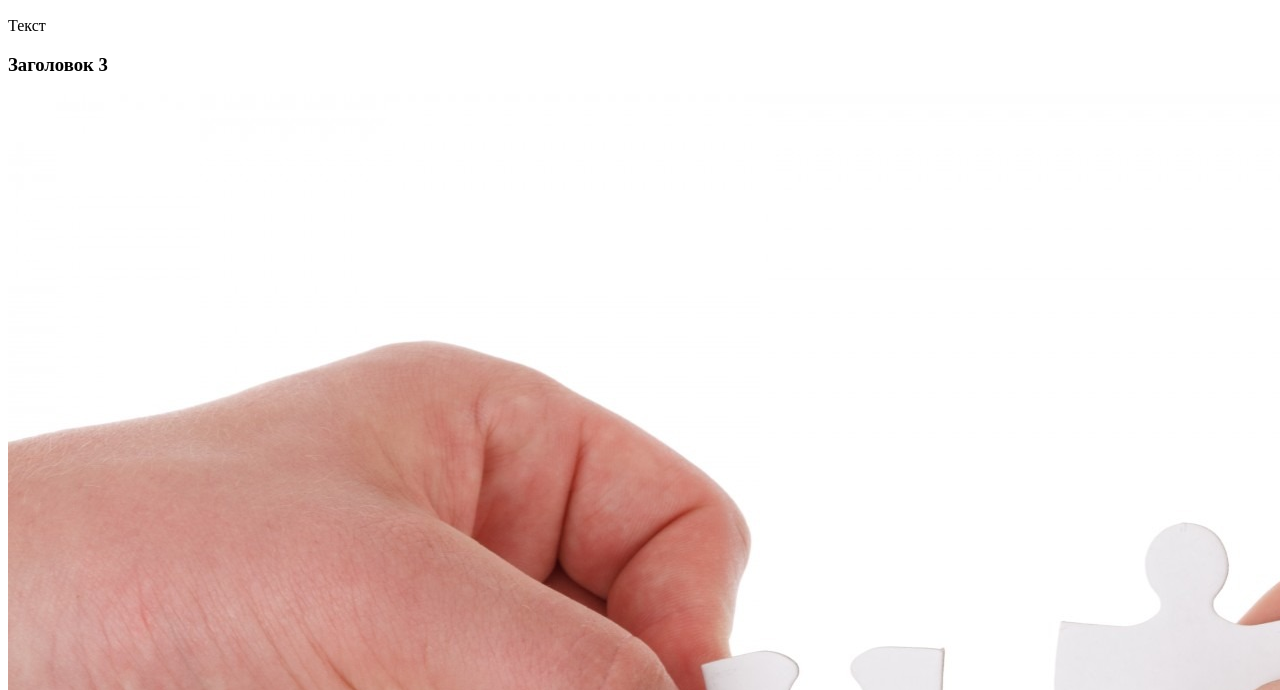
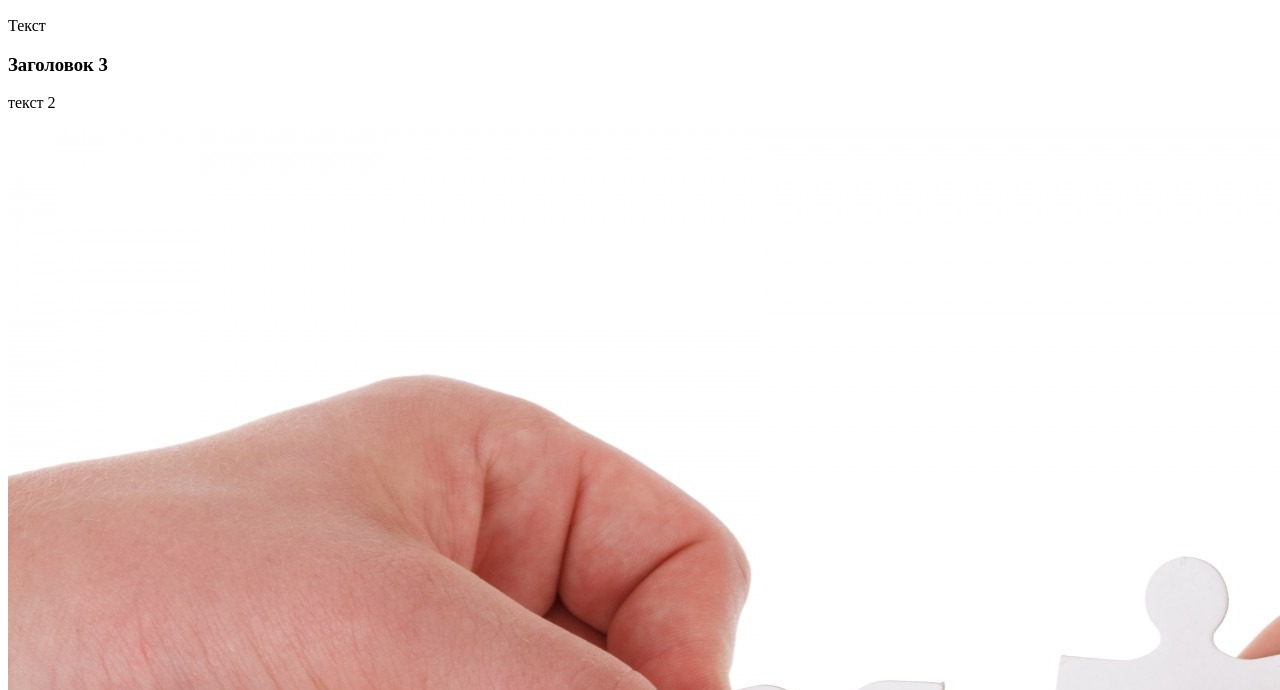
Before and after one commit to leverint/20, a plain HTML site: page index.html in a window 1280 px wide. Shown: the part 110-800 px from the top of the page. Drawn offline with Linux system fonts and the light colour scheme.

Commit message:
добавлен еще текст

```diff
--- a/index.html
+++ b/index.html
@@ -12,6 +12,7 @@
 	<h2>тест 2 заголовок</h2>
 	<p>Текст</p>
 	<h3>Заголовок 3</h3>
+	<p>текст 2</p>
 	<img src="img/connect-316638.jpg" alt="фото">
 </body>
 </html>
```
